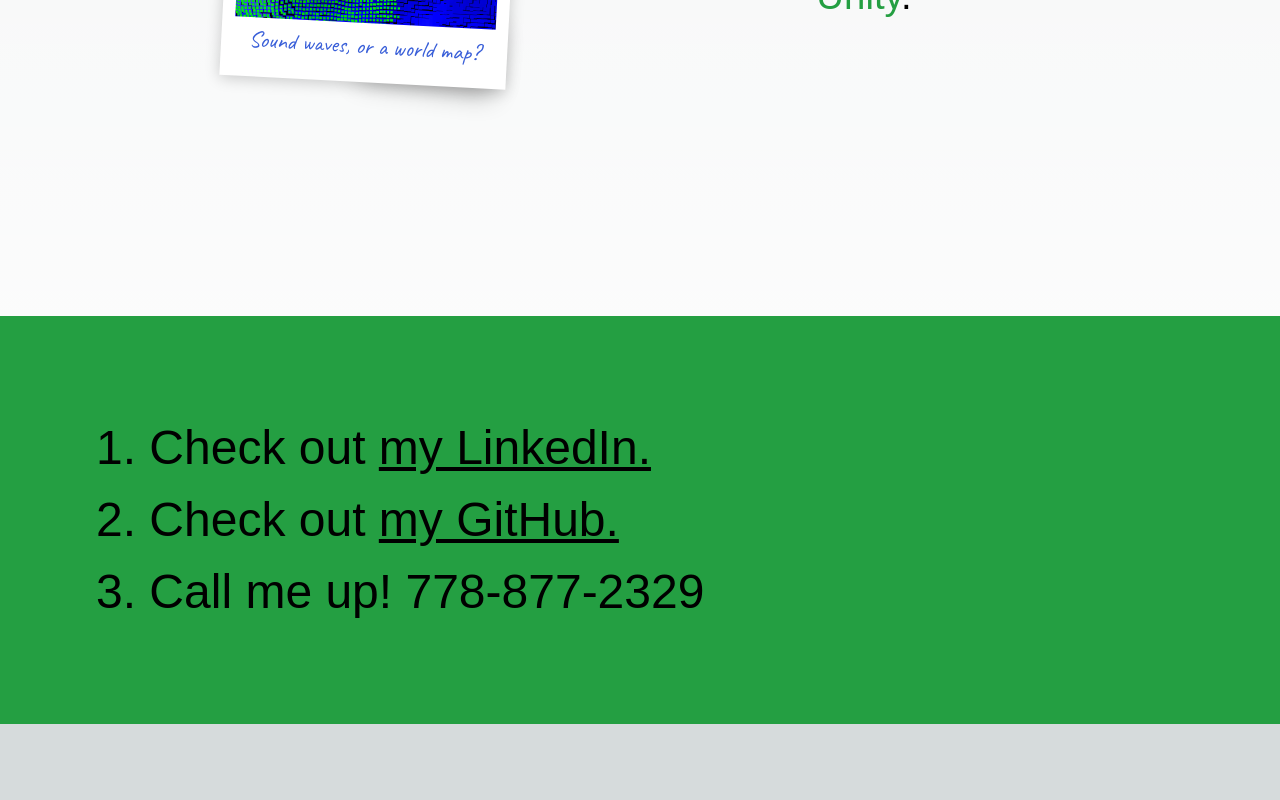
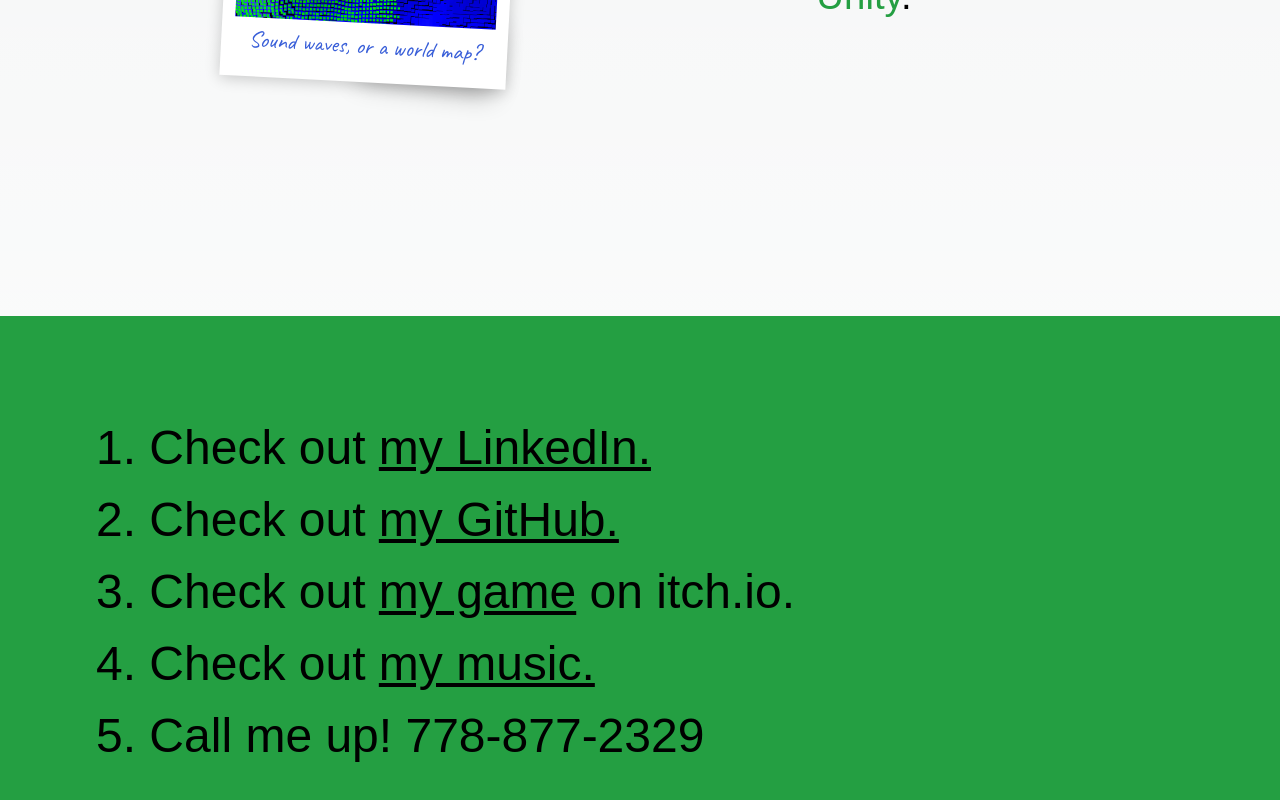
Before and after one commit to bshaw89/benjshaw.me, a Next.js app: page / in a window 1280 px wide. Shown: the part 3729-4529 px from the top of the page. Before the commit the page ends 4453 px from the top, so only its background shows below. Built offline with nearby package versions, Linux system fonts and the light colour scheme; a web font is replaced by a local one.

Commit message:
Update footer

```diff
--- a/pages/index.tsx
+++ b/pages/index.tsx
@@ -247,7 +247,9 @@ export default function Home() {
       <div className={styles.footer + " " + shantell.className}>
           <p>1. Check out <a href="https://www.linkedin.com/in/benjamin-shaw-1560881b4/" target="_blank">my LinkedIn.</a></p>
           <p>2. Check out <a href="https://github.com/bshaw89" target="_blank">my GitHub.</a></p>
-          <p>3. Call me up! 778-877-2329</p>
+          <p>3. Check out <a href="https://grey-mouser.itch.io/miasma" target="_blank">my game</a> on itch.io.</p>
+          <p>4. Check out <a href="https://benerismusic.com" target="_blank">my music.</a></p>
+          <p>5. Call me up! 778-877-2329</p>
         </div>
       </footer>
     </>
```
